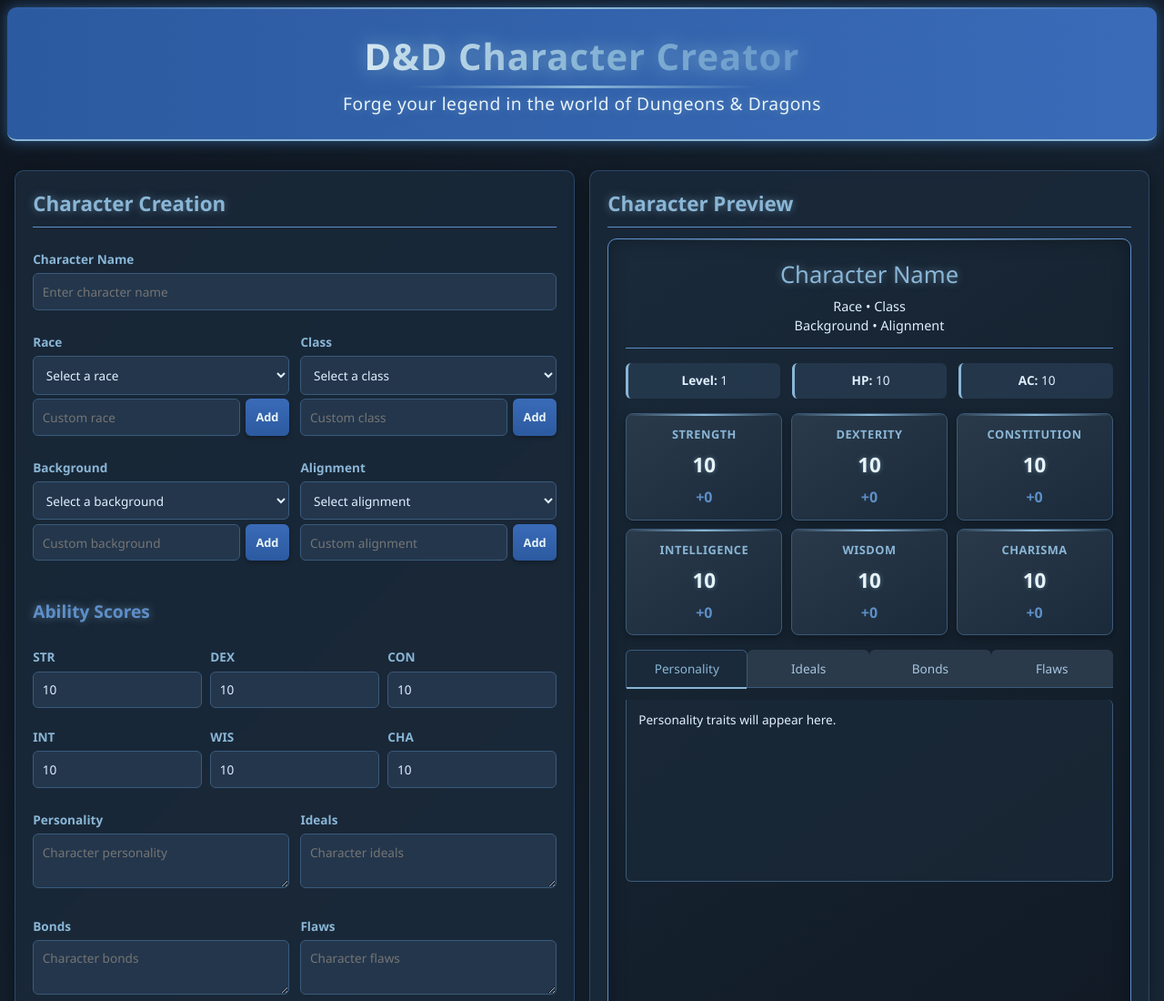
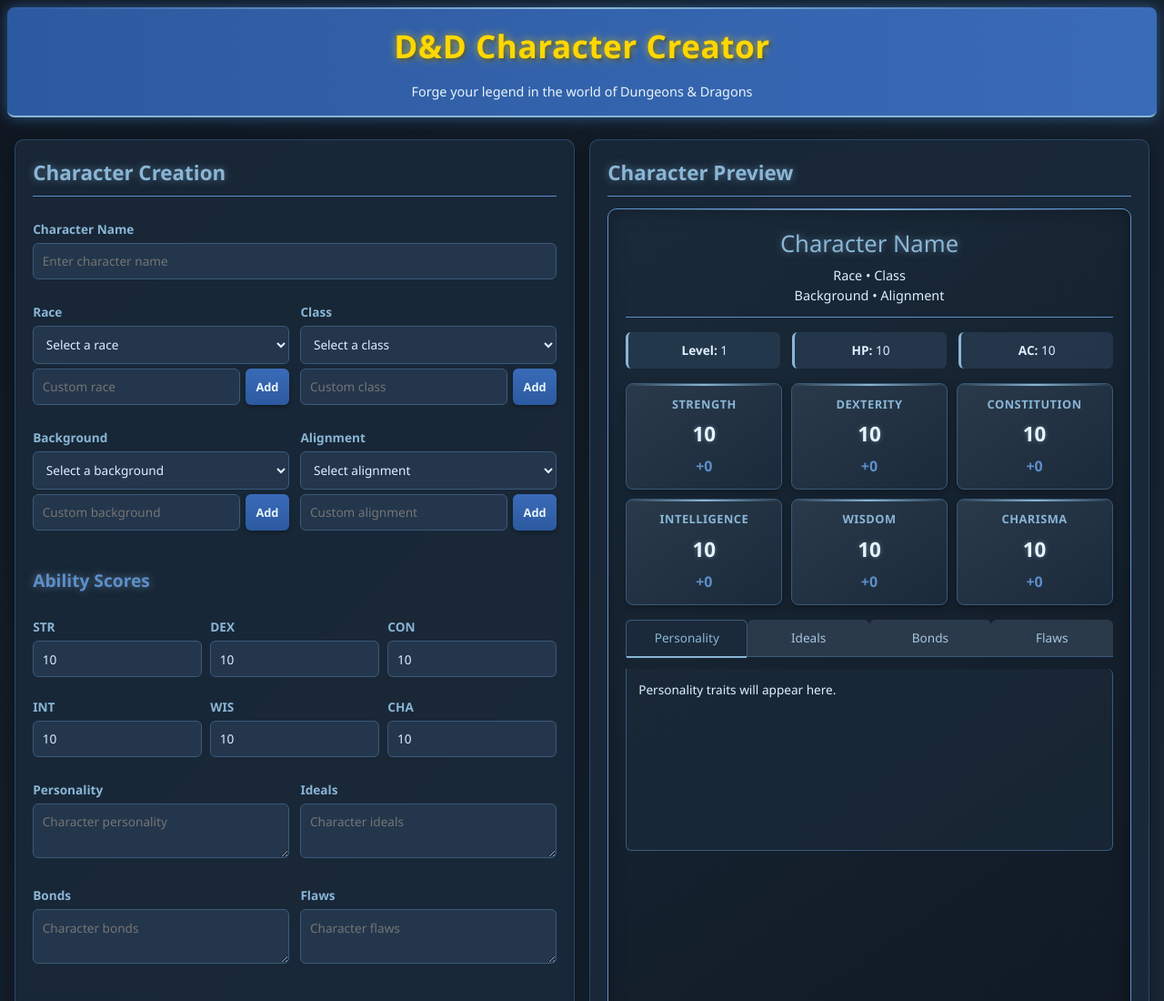
Before and after one commit to idk-code404/D-D-Character-Creator, a plain HTML site: page index.html in a window 1280 px wide. Shown: the top 1100 px of the page at 91% size. Drawn offline with Linux system fonts and the light colour scheme.

Commit message:
Update index.html

```diff
--- a/index.html
+++ b/index.html
@@ -41,12 +41,12 @@
         header {
             background: linear-gradient(to right, #2c5aa0, #3a6bb8);
             color: var(--light);
-            padding: 1.5rem 1rem;
+            padding: 1rem;
             text-align: center;
             box-shadow: var(--glow);
             border-bottom: 2px solid var(--accent);
-            margin-bottom: 1.5rem;
-            border-radius: 10px;
+            margin-bottom: 1rem;
+            border-radius: 8px;
             position: relative;
             overflow: hidden;
         }
@@ -59,43 +59,6 @@
             right: 0;
             height: 2px;
             background: linear-gradient(to right, transparent, #8ab6d6, transparent);
-        }
-
-        .title-container {
-            position: relative;
-            z-index: 2;
-        }
-
-        h1 {
-            font-size: 2.5rem;
-            letter-spacing: 1px;
-            background: linear-gradient(to right, #e8f4f8, #8ab6d6, #5d8fc9);
-            -webkit-background-clip: text;
-            -webkit-text-fill-color: transparent;
-            text-shadow: 0 0 20px rgba(138, 182, 214, 0.7);
-            margin-bottom: 0.5rem;
-            font-weight: 800;
-            position: relative;
-            display: inline-block;
-        }
-
-        h1::after {
-            content: '';
-            position: absolute;
-            bottom: -5px;
-            left: 10%;
-            width: 80%;
-            height: 3px;
-            background: linear-gradient(to right, transparent, #8ab6d6, transparent);
-            border-radius: 2px;
-        }
-
-        .subtitle {
-            font-size: 1.2rem;
-            color: #e8f4f8;
-            text-shadow: 0 0 10px rgba(138, 182, 214, 0.5);
-            font-weight: 300;
-            letter-spacing: 0.5px;
         }
 
         .container {
@@ -139,10 +102,18 @@
             backdrop-filter: blur(5px);
         }
 
-        h2, h3 {
+        h1, h2, h3 {
             margin-bottom: 0.8rem;
             color: var(--accent);
             text-shadow: 0 0 10px rgba(138, 182, 214, 0.5);
+        }
+
+        h1 {
+            font-size: 2.2rem;
+            letter-spacing: 0.5px;
+            color: #FFD700; /* Changed to solid gold color for better visibility */
+            text-shadow: 0 0 10px rgba(255, 215, 0, 0.7), 2px 2px 4px rgba(0, 0, 0, 0.5);
+            font-weight: 700;
         }
 
         h2 {
@@ -665,14 +636,6 @@
                 border-radius: 0 0 4px 4px;
                 border-top: 1px solid #3a5a7a;
             }
-
-            h1 {
-                font-size: 2rem;
-            }
-
-            .subtitle {
-                font-size: 1rem;
-            }
         }
 
         /* Improved spacing for form elements */
@@ -739,10 +702,8 @@
 </head>
 <body>
     <header>
-        <div class="title-container">
-            <h1>D&D Character Creator</h1>
-            <p class="subtitle">Forge your legend in the world of Dungeons & Dragons</p>
-        </div>
+        <h1>D&D Character Creator</h1>
+        <p>Forge your legend in the world of Dungeons & Dragons</p>
     </header>
 
     <div class="container">
```
